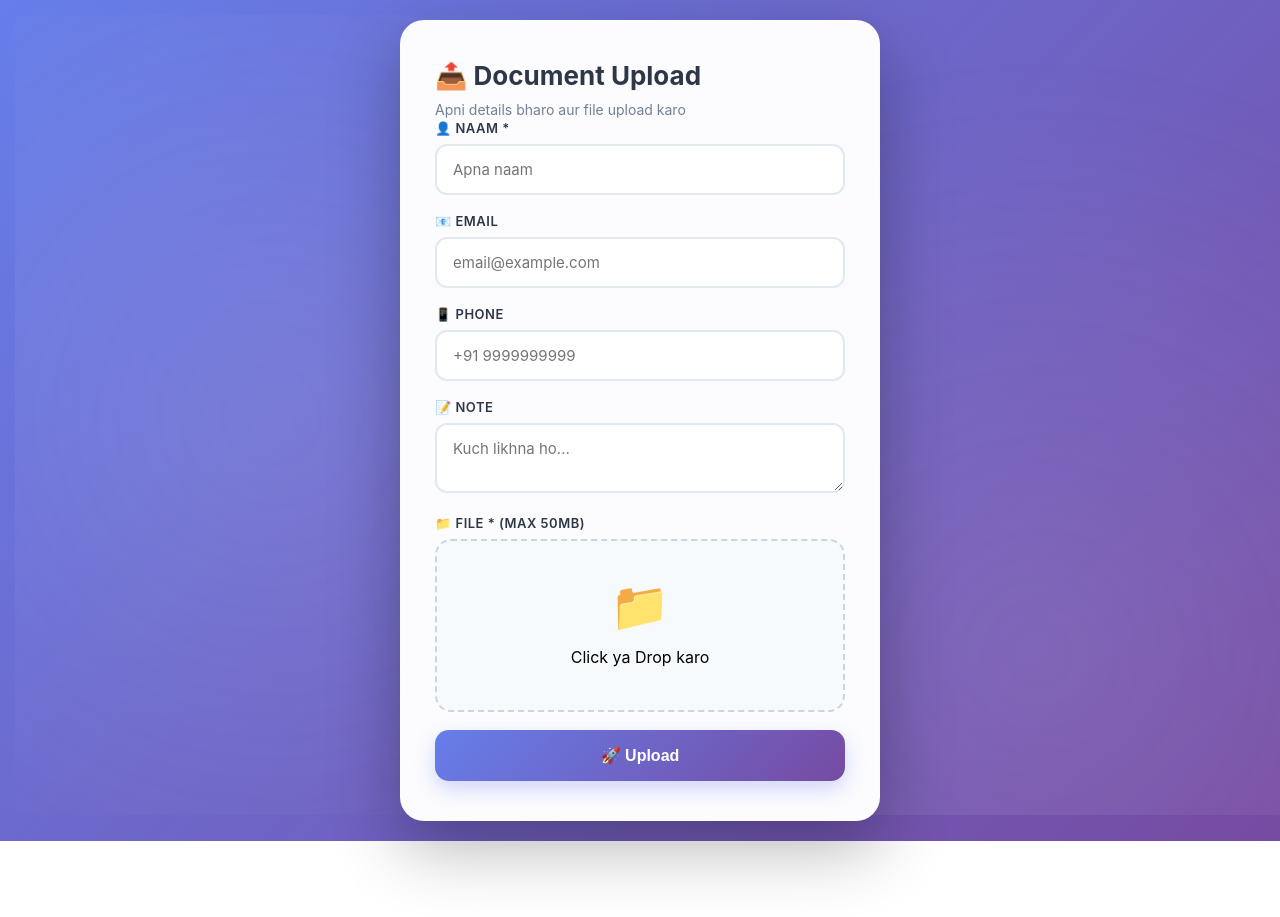
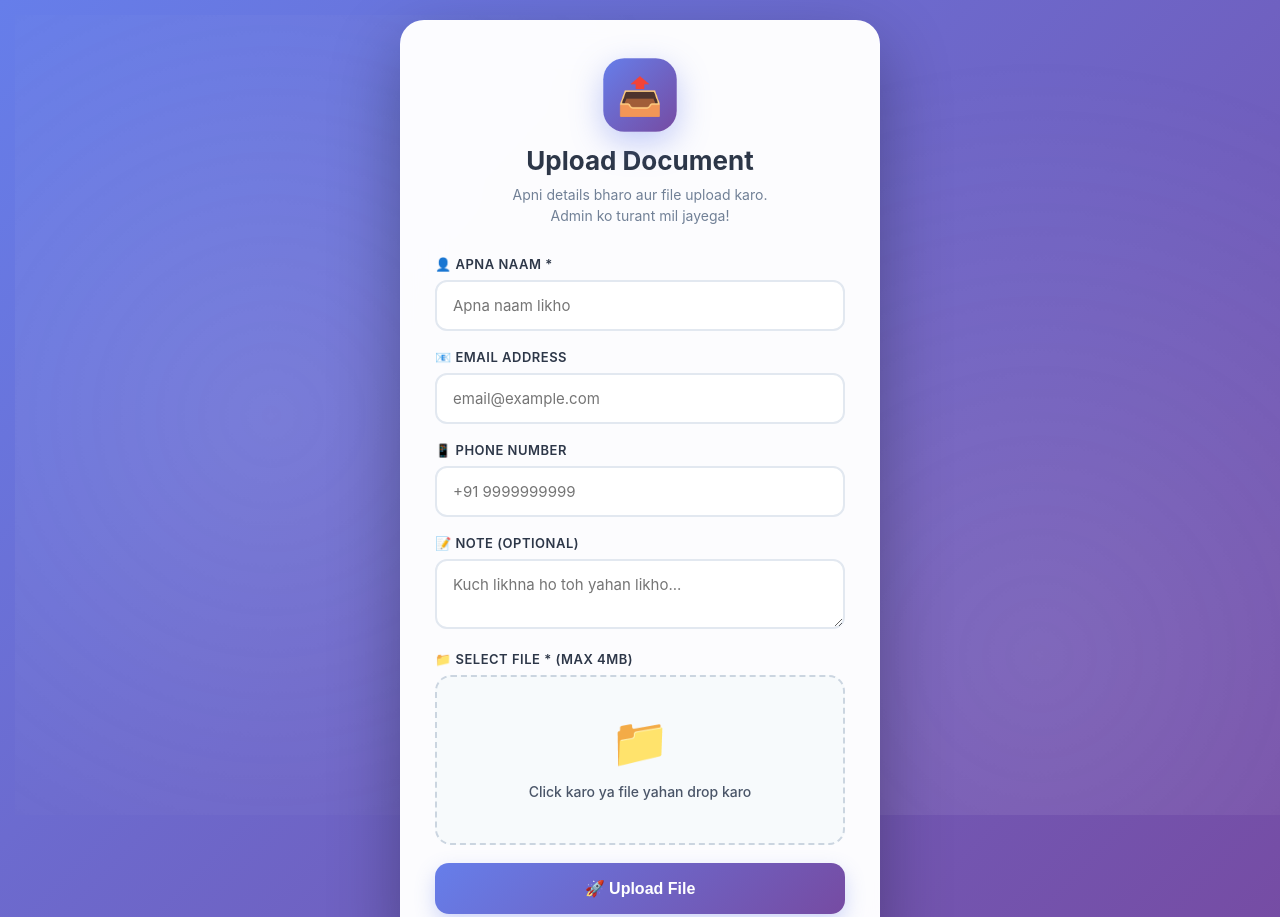
Before and after one commit to Subha34540/telegram-storage, a website: page public/upload.html in a window 1280 px wide. Shown: the top 917 px of the page. Before the commit the page ends 841 px from the top, so only its background shows below. Drawn offline with Linux system fonts and the light colour scheme.

Commit message:
Enhance upload form with improved labels and titles
Updated labels and titles for better clarity and user experience.

```diff
--- a/public/upload.html
+++ b/public/upload.html
@@ -1,51 +1,54 @@
 <!DOCTYPE html>
-<html>
+<html lang="en">
 <head>
     <meta charset="UTF-8">
     <meta name="viewport" content="width=device-width, initial-scale=1.0">
-    <title>Upload</title>
+    <title>📤 Upload Document</title>
     <link rel="stylesheet" href="style.css">
 </head>
 <body>
     <div class="container">
         <div class="card">
-            <h1>📤 Document Upload</h1>
-            <p class="subtitle">Apni details bharo aur file upload karo</p>
+            <div class="header">
+                <div class="logo">📤</div>
+                <h1>Upload Document</h1>
+                <p class="subtitle">Apni details bharo aur file upload karo. <br>Admin ko turant mil jayega!</p>
+            </div>
 
             <form id="form">
                 <div class="form-group">
-                    <label>👤 Naam *</label>
-                    <input type="text" name="userName" required placeholder="Apna naam">
+                    <label>👤 Apna Naam *</label>
+                    <input type="text" name="userName" required placeholder="Apna naam likho">
                 </div>
 
                 <div class="form-group">
-                    <label>📧 Email</label>
+                    <label>📧 Email Address</label>
                     <input type="email" name="userEmail" placeholder="email@example.com">
                 </div>
 
                 <div class="form-group">
-                    <label>📱 Phone</label>
+                    <label>📱 Phone Number</label>
                     <input type="tel" name="userPhone" placeholder="+91 9999999999">
                 </div>
 
                 <div class="form-group">
-                    <label>📝 Note</label>
-                    <textarea name="note" placeholder="Kuch likhna ho..."></textarea>
+                    <label>📝 Note (Optional)</label>
+                    <textarea name="note" placeholder="Kuch likhna ho toh yahan likho..."></textarea>
                 </div>
 
                 <div class="form-group">
-                    <label>📁 File * (Max 50MB)</label>
+                    <label>📁 Select File * (Max 4MB)</label>
                     <div class="drop-zone" id="dropZone">
                         <input type="file" id="fileInp" required hidden>
-                        <div class="drop-content">
-                            <div class="icon">📁</div>
-                            <p id="fileTxt">Click ya Drop karo</p>
-                            <p class="filename" id="fileName"></p>
-                        </div>
+                        <div class="icon">📁</div>
+                        <p class="file-info" id="fileTxt">Click karo ya file yahan drop karo</p>
+                        <p class="filename" id="fileName"></p>
                     </div>
                 </div>
 
-                <button type="submit" id="btn" class="btn">🚀 Upload</button>
+                <button type="submit" id="btn" class="btn">
+                    🚀 Upload File
+                </button>
 
                 <div class="progress" id="prog" style="display:none">
                     <div class="bar" id="bar"></div>
```
